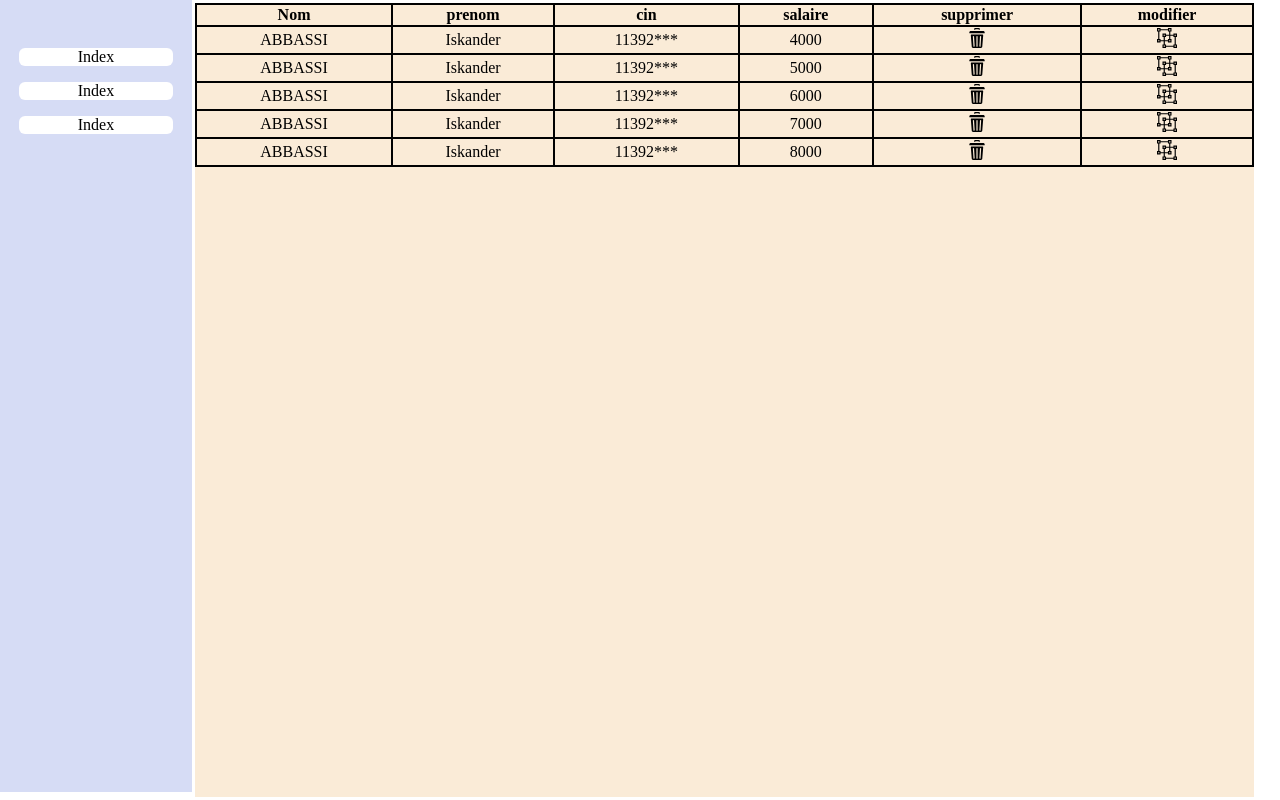
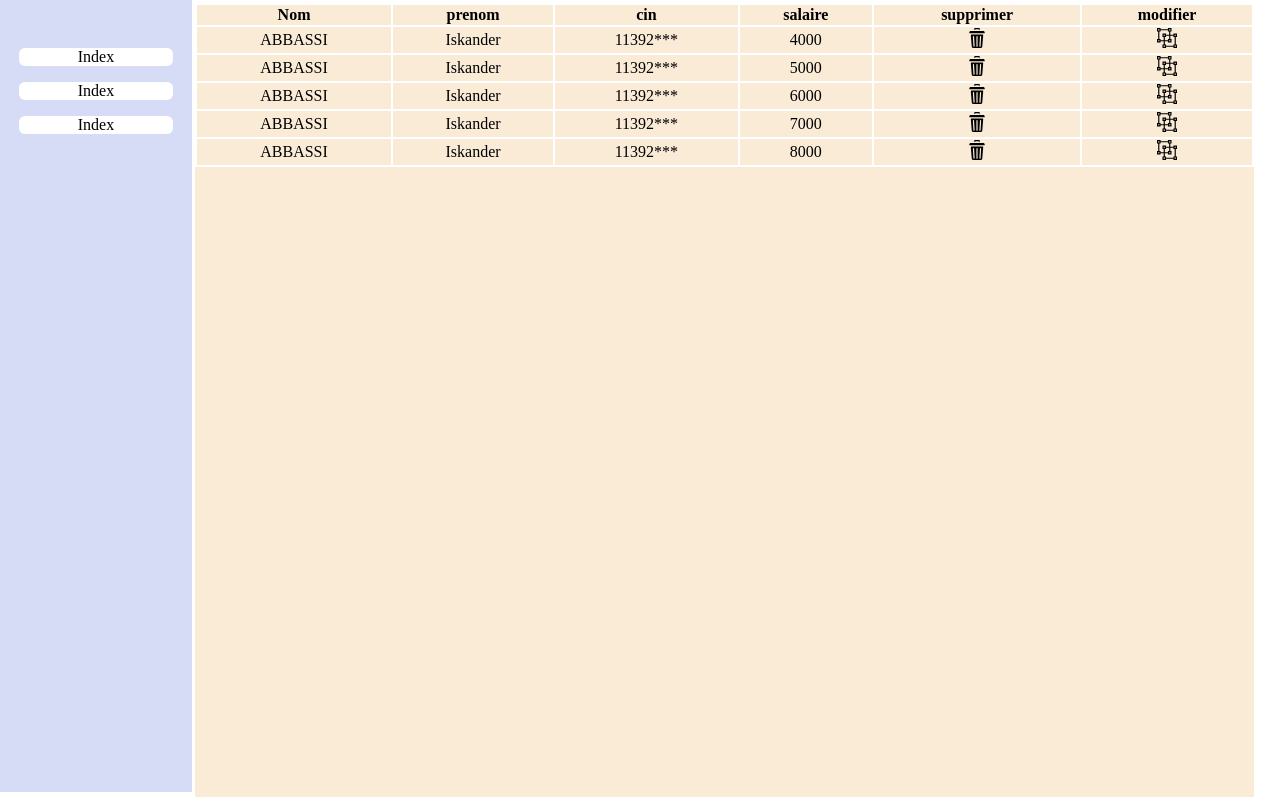
Before and after one commit to Nadineyk/traningPHP, a PHP site: page / in a window 1280 px wide. Shown: the part 64-864 px from the top of the page. Run offline with PHP 8.4, Linux system fonts and the light colour scheme.

Commit message:
add color

```diff
--- a/home.css
+++ b/home.css
@@ -60,7 +60,7 @@
     text-align: center;
 }
  table , tr, th, td {
-    border: 2px solid black;
+    border: 2px solid white;
      border-collapse: collapse;
 }
 
```
